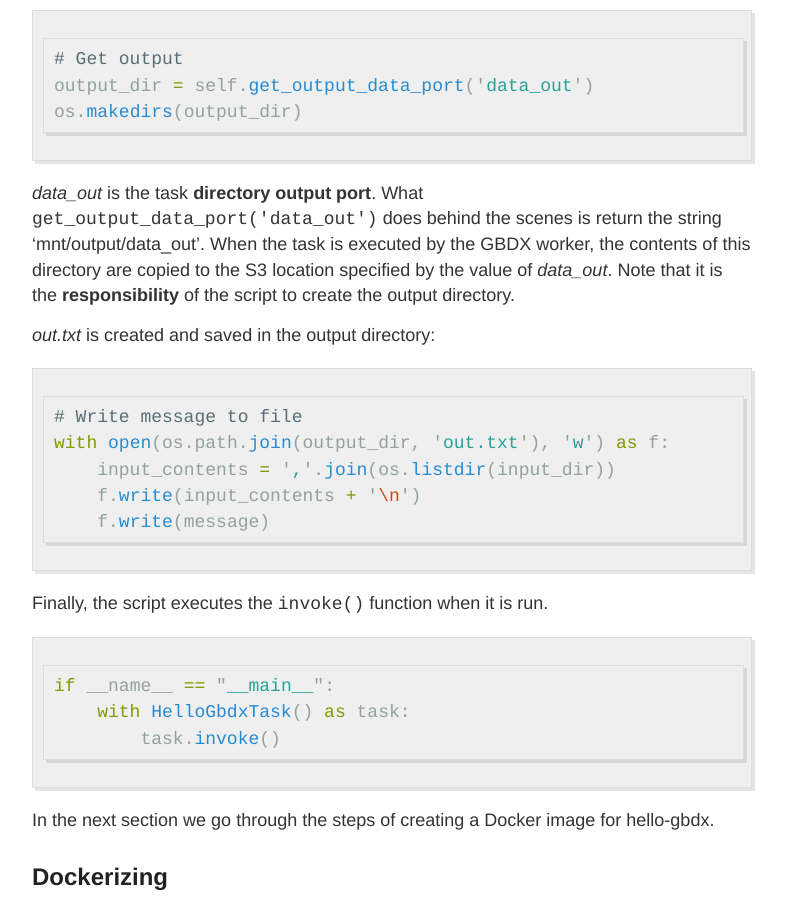
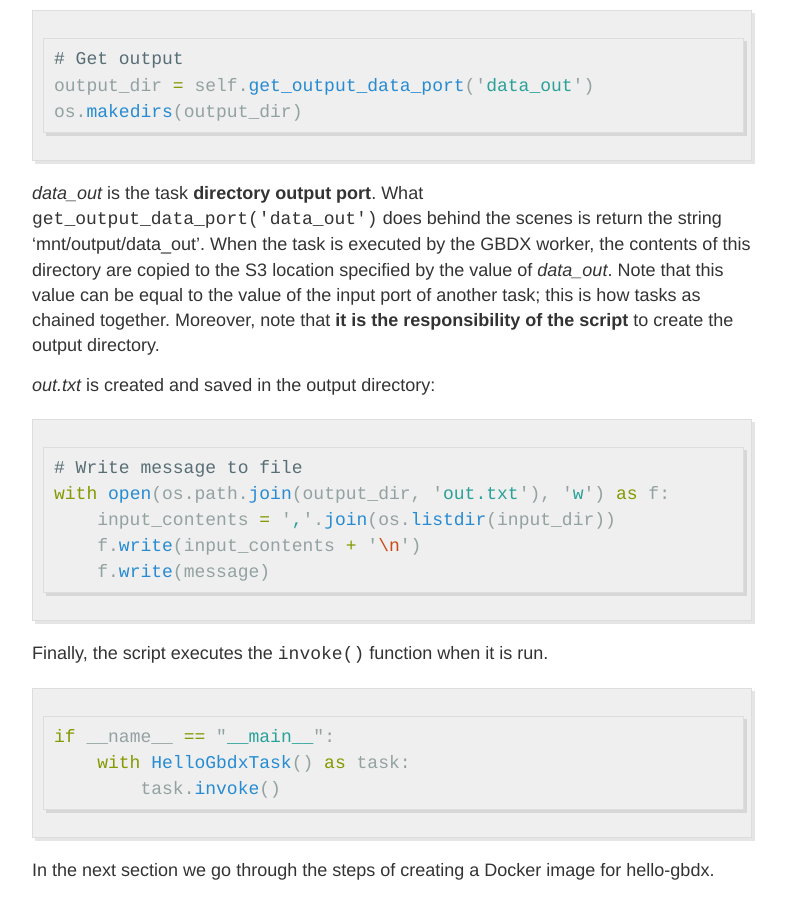
Before and after one commit to neoocm/PlatformStories.github.io, a Jekyll site: the page built from _posts/2016-9-30-create-task.md, in a window 1280 px wide and 900 px high, scrolled down 3643 px. Shown: the whole window, without its empty margins (248-1034 px from the left). Built offline with Jekyll 4.4.1, drawn with Linux system fonts in a browser that asks for light colours; some of the changed text lies outside the part shown.

Commit message:
made some clarifications on task output ports

````diff
--- a/_posts/2016-9-30-create-task.md
+++ b/_posts/2016-9-30-create-task.md
@@ -110,7 +110,7 @@ output_dir = self.get_output_data_port('data_out')
 os.makedirs(output_dir)
 ```
 
-*data_out* is the task **directory output port**. What ```get_output_data_port('data_out')``` does behind the scenes is return the string 'mnt/output/data_out'. When the task is executed by the GBDX worker, the contents of this directory are copied to the S3 location specified by the value of *data_out*. Note that it is the **responsibility** of the script to create the output directory.
+*data_out* is the task **directory output port**. What ```get_output_data_port('data_out')``` does behind the scenes is return the string 'mnt/output/data_out'. When the task is executed by the GBDX worker, the contents of this directory are copied to the S3 location specified by the value of *data_out*. Note that this value can be equal to the value of the input port of another task; this is how tasks as chained together. Moreover, note that **it is the responsibility of the script** to create the output directory.
 
 *out.txt* is created and saved in the output directory:
 
@@ -593,6 +593,9 @@ workflow.execute()
 # Once the workflow is complete download the output as follows:
 gbdx.s3.download(join('platform_stories/create_task/hello_gbdx/user_outputs', output_str))
 ```
+
+What ```workflow.savedata``` does behind the scenes is set the value of the data_out port to output_loc.
+When the workflow completes, the contents of data_out are moved to output_loc.
 
 To delete hello-gbdx from the registry:
 
````
Also changed, not shown: other parts of _posts/2016-9-30-create-task.md (+2 -2 lines).
